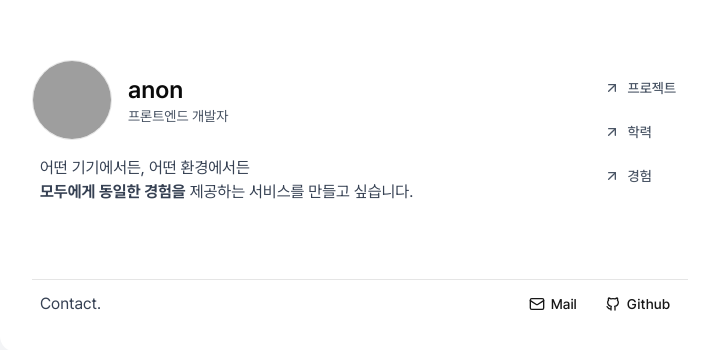
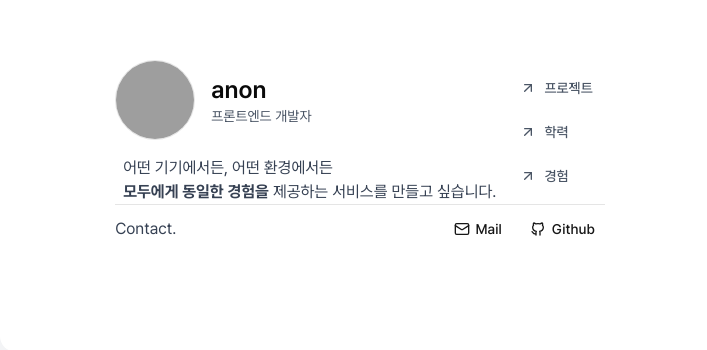
Before and after one commit to anon-js/qnon.kr, a Next.js app: page / in a window 1280 px wide. Shown: the part 248-598 px from the top of the page, without its empty margins (280-987 px from the left). Built offline with nearby package versions, Linux system fonts and the light colour scheme; grey boxes are pictures that could not be loaded.

Commit message:
fix: Completed fixes to the expansion and collapse animations on the main site

```diff
--- a/app/page.tsx
+++ b/app/page.tsx
@@ -1,10 +1,9 @@
 'use client';
 
-import ActionButtons from '@/components/Home/ActionButtons';
-import ContactButtons from '@/components/Home/ContactButtons';
-import ProfileBlock from '@/components/Home/ProfileBlock';
+import HomeCardContent from '@/components/Home/HomeCardContent';
+import { CARD_DIMENSIONS } from '@/lib/homeConfig';
 import { useViewport } from '@/lib/useViewport';
-import { cubicBezier, motion, Variants } from 'motion/react';
+import { motion, Variants } from 'motion/react';
 import { useRouter } from 'next/navigation';
 import { useMemo, useState } from 'react';
 import { useTransitionContext } from './context/TransitionContext';
@@ -16,31 +15,31 @@ export default function HomePage() {
   const [targetRoute, setTargetRoute] = useState<string | null>(null);
   const [hasShrunk, setHasShrunk] = useState<boolean>(!isReturning);
 
-  const { isMobile, isRotate, width: viewportWidth, height: viewportHeight } = useViewport();
+  const { isMobile, isRotate } = useViewport();
+  const { MOBILE, DESKTOP } = CARD_DIMENSIONS;
 
   const expandVariants: Variants = useMemo(
     () => ({
       initial: {
-        width: isMobile ? (isRotate ? 540 : 320) : 720,
-        height: isMobile ? (isRotate ? 320 : 540) : 400,
+        width: isMobile ? (isRotate ? MOBILE.LANDSCAPE.w : MOBILE.PORTRAIT.w) : DESKTOP.w,
+        height: isMobile ? (isRotate ? MOBILE.LANDSCAPE.h : MOBILE.PORTRAIT.h) : DESKTOP.h,
         borderRadius: 16,
         transition: {
-          // faster, snappier shrink
           duration: 0.45,
-          ease: cubicBezier(0.4, 0, 0.2, 1),
+          ease: 'easeInOut',
         },
       },
       expand: {
-        width: viewportWidth,
-        height: viewportHeight,
+        width: '100vw',
+        height: '100vh',
         borderRadius: 0,
         transition: {
           duration: 0.8,
-          ease: cubicBezier(0.83, 0, 0.17, 1),
+          ease: 'easeInOut',
         },
       },
     }),
-    [isMobile, isRotate, viewportWidth, viewportHeight],
+    [isMobile, isRotate, MOBILE, DESKTOP],
   );
 
   const handleClick = (href: string) => setTargetRoute(href);
@@ -52,8 +51,8 @@ export default function HomePage() {
   return (
     <motion.div
       exit="expand"
+      initial={isReturning ? 'expand' : 'initial'}
       animate={animationTarget}
-      initial={isReturning ? 'expand' : 'initial'}
       onAnimationComplete={() => {
         if (targetRoute) router.push(targetRoute);
 
@@ -62,29 +61,23 @@ export default function HomePage() {
           setHasShrunk(true);
         }
       }}
-      className="flex items-center justify-center min-h-screen bg-gray-100 relative overflow-hidden"
+      className="flex items-center justify-center min-w-screen min-h-screen bg-gray-100 relative overflow-hidden"
     >
       <motion.div
-        className="absolute top-1/2 left-1/2 -translate-x-1/2 -translate-y-1/2 h-full flex flex-col p-4 md:p-8 justify-between bg-white z-10"
-        style={{ transformOrigin: 'center center' }}
+        className="absolute flex flex-col items-center justify-center bg-white z-10 overflow-hidden"
         variants={expandVariants}
+        style={{
+          willChange: 'width, height',
+          backfaceVisibility: 'hidden',
+          transform: 'translateZ(0)',
+        }}
       >
-        <div
-          className={`${isRotate ? 'w-[calc(540px-2rem)] h-[calc(320px-2rem)]' : 'w-[calc(320px-2rem)] h-[calc(540px-2rem)]'} md:w-[calc(720px-4rem)] md:h-[calc(400px-4rem)] flex flex-col justify-between m-auto p-auto`}
-        >
-          <div className="flex flex-1 flex-col md:flex-row gap-4 items-center justify-center md:justify-between">
-            <ProfileBlock />
-            <ActionButtons disabled={!!targetRoute || isReturning} onNavigate={handleClick} />
-          </div>
-
-          <div className="flex flex-col gap-2">
-            <hr />
-            <div className="flex flex-row gap-2 px-2 items-center justify-between">
-              <p className="text-gray-700 mr-4">Contact.</p>
-              <ContactButtons />
-            </div>
-          </div>
-        </div>
+        <HomeCardContent
+          isRotate={isRotate}
+          targetRoute={targetRoute}
+          isReturning={isReturning}
+          onNavigate={handleClick}
+        />
       </motion.div>
     </motion.div>
   );
--- /dev/null
+++ b/components/Home/HomeCardContent.tsx
@@ -0,0 +1,43 @@
+'use client';
+
+import ActionButtons from '@/components/Home/ActionButtons';
+import ContactButtons from '@/components/Home/ContactButtons';
+import ProfileBlock from '@/components/Home/ProfileBlock';
+import { CARD_DIMENSIONS } from '@/lib/homeConfig';
+import { cn } from '@/lib/utils';
+
+interface HomeCardContentProps {
+  isRotate: boolean;
+  targetRoute: string | null;
+  isReturning: boolean;
+  onNavigate: (href: string) => void;
+}
+
+export default function HomeCardContent({ isRotate, targetRoute, isReturning, onNavigate }: HomeCardContentProps) {
+  const { MOBILE, DESKTOP } = CARD_DIMENSIONS;
+
+  return (
+    <div
+      className={cn(
+        'flex flex-col justify-between flex-shrink-0 m-4 md:m-8',
+        isRotate
+          ? `w-[calc(${MOBILE.LANDSCAPE.w}px-2rem)] h-[calc(${MOBILE.LANDSCAPE.h}px-2rem)]`
+          : `w-[calc(${MOBILE.PORTRAIT.w}px-2rem)] h-[calc(${MOBILE.PORTRAIT.h}px-2rem)]`,
+        `md:w-[calc(${DESKTOP.w}px-4rem)] md:h-[calc(${DESKTOP.h}px-4rem)]`,
+      )}
+    >
+      <div className="flex flex-1 flex-col md:flex-row gap-4 items-center justify-center md:justify-between">
+        <ProfileBlock />
+        <ActionButtons disabled={!!targetRoute || isReturning} onNavigate={onNavigate} />
+      </div>
+
+      <div className="flex flex-col gap-2">
+        <hr />
+        <div className="flex flex-row gap-2 items-center justify-between">
+          <p className="text-gray-700 mr-4">Contact.</p>
+          <ContactButtons />
+        </div>
+      </div>
+    </div>
+  );
+}
--- a/lib/homeConfig.ts
+++ b/lib/homeConfig.ts
@@ -18,3 +18,11 @@ export const CONTACTS: ButtonListType[] = [
   { label: 'Mail', href: 'mailto:anon@qnon.kr', icon: Mail },
   { label: 'Github', href: 'https://github.com/anon-js', icon: IconBrandGithub },
 ];
+
+export const CARD_DIMENSIONS = {
+  MOBILE: {
+    PORTRAIT: { w: 320, h: 540 },
+    LANDSCAPE: { w: 540, h: 320 },
+  },
+  DESKTOP: { w: 720, h: 400 },
+};
--- a/lib/useViewport.ts
+++ b/lib/useViewport.ts
@@ -3,8 +3,6 @@ import { useEffect, useState } from 'react';
 export function useViewport() {
   const [isMobile, setIsMobile] = useState(false);
   const [isRotate, setIsRotate] = useState(false);
-  const [width, setWidth] = useState(0);
-  const [height, setHeight] = useState(0);
 
   useEffect(() => {
     if (typeof window === 'undefined') return;
@@ -15,8 +13,6 @@ export function useViewport() {
       const mobile = w < 768;
       setIsMobile(mobile);
       setIsRotate(mobile && w > h);
-      setWidth(w);
-      setHeight(h);
     };
 
     update();
@@ -24,5 +20,5 @@ export function useViewport() {
     return () => window.removeEventListener('resize', update);
   }, []);
 
-  return { isMobile, isRotate, width, height } as const;
+  return { isMobile, isRotate } as const;
 }
```
